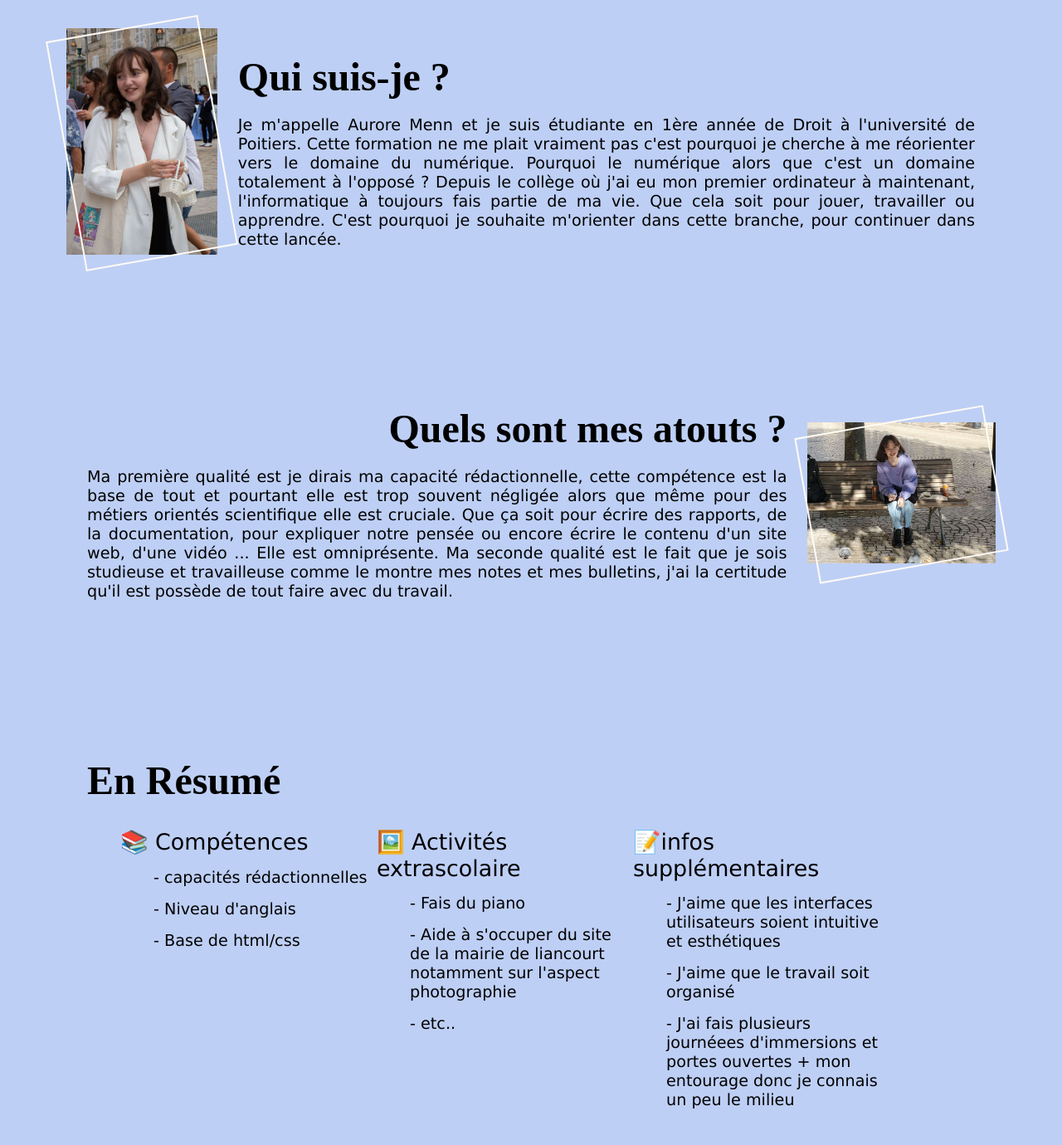
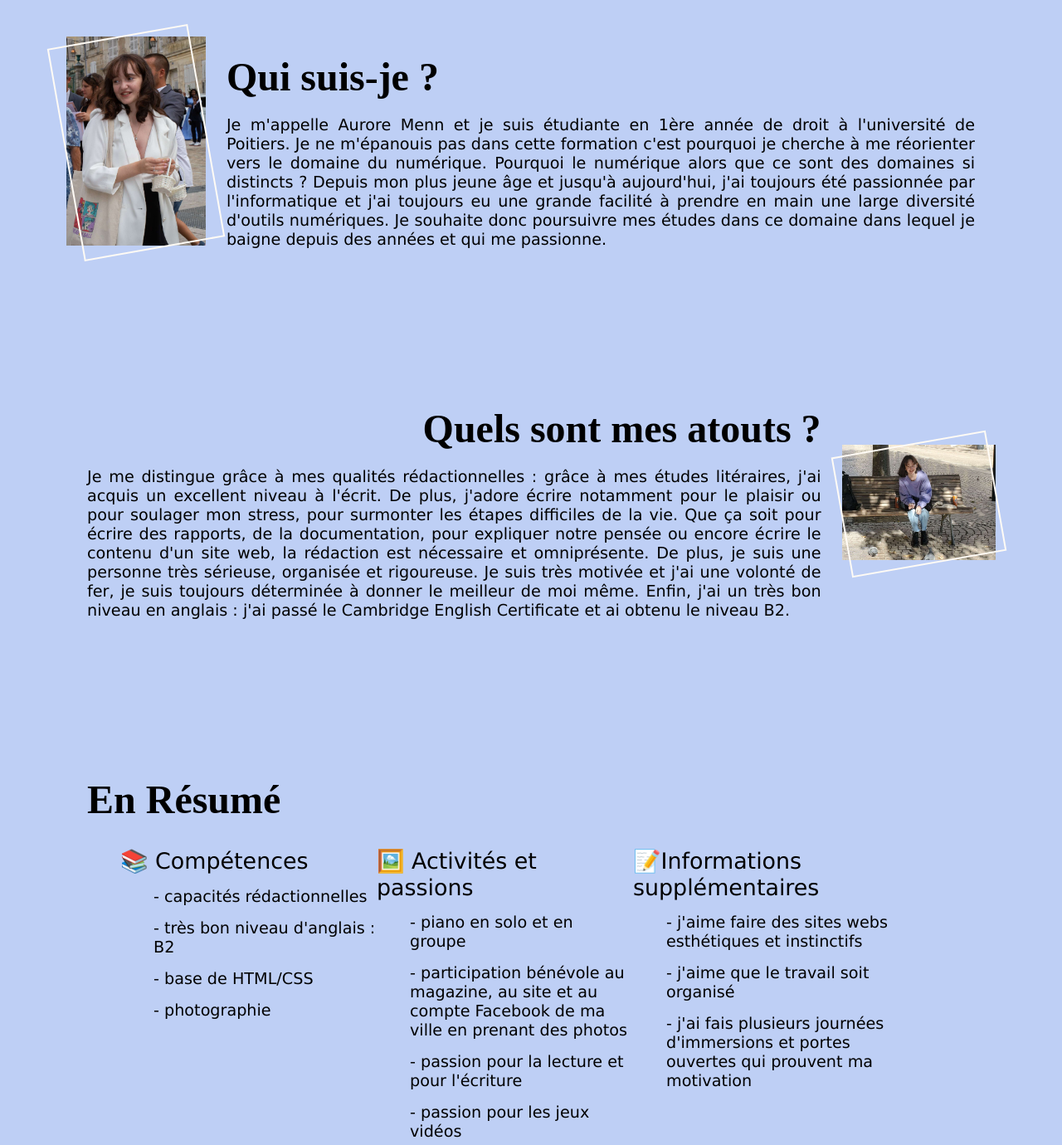
Before and after one commit to AuroreMenn/Portfolio, a plain HTML site: page index.html in a window 1280 px wide. Shown: the part 200-1580 px from the top of the page at 83% size. Drawn offline with Linux system fonts and the light colour scheme.

Commit message:
modification texte

```diff
--- a/index.html
+++ b/index.html
@@ -28,7 +28,7 @@
 
     <div id="site" style="display:none;">
         <header>
-            <img src="Aurore2.png" alt="Logo">
+            <img src="aurore2.png" alt="Logo">
         </header>
 
         <div class="séparator"></div>
@@ -44,12 +44,13 @@
 
                 <div class="col2">
                     <h2>Qui suis-je ?</h2>
-                    <p>Je m'appelle Aurore Menn et je suis étudiante en 1ère année de Droit à l'université de Poitiers.
-                        Cette formation ne me plait vraiment pas c'est pourquoi je cherche à me réorienter vers le
-                        domaine du numérique. Pourquoi le numérique alors que c'est un domaine totalement à l'opposé ?
-                        Depuis le collège où j'ai eu mon premier ordinateur à maintenant, l'informatique à toujours fais
-                        partie de ma vie. Que cela soit pour jouer, travailler ou apprendre. C'est pourquoi je souhaite
-                        m'orienter dans cette branche, pour continuer dans cette lancée.
+                    <p>Je m'appelle Aurore Menn et je suis étudiante en 1ère année de droit à l'université de Poitiers.
+                        Je ne m'épanouis pas dans cette formation c'est pourquoi je cherche à me réorienter vers le
+                        domaine du numérique. Pourquoi le numérique alors que ce sont des domaines si distincts ?
+                        Depuis mon plus jeune âge et jusqu'à aujourd'hui, j'ai toujours été passionnée par l'informatique
+                        et j'ai toujours eu une grande facilité à prendre en main une large diversité d'outils numériques.
+                        Je souhaite donc poursuivre mes études dans ce domaine dans lequel je baigne depuis des années
+                        et qui me passionne.
                     </p>
                 </div>
             </section>
@@ -64,13 +65,14 @@
                 </div>
                 <div class="col2">
                     <h2 id="title_left">Quels sont mes atouts ?</h2>
-                    <p>Ma première qualité est je dirais ma capacité rédactionnelle, cette compétence est la base de
-                        tout et pourtant elle est trop souvent négligée alors que même pour des métiers orientés
-                        scientifique elle est cruciale. Que ça soit pour écrire des rapports, de la documentation, pour
-                        expliquer notre pensée ou encore écrire le contenu d'un site web, d'une vidéo ... Elle est
-                        omniprésente.
-                        Ma seconde qualité est le fait que je sois studieuse et travailleuse comme le montre mes notes
-                        et mes bulletins, j'ai la certitude qu'il est possède de tout faire avec du travail.
+                    <p>Je me distingue grâce à mes qualités rédactionnelles : grâce à mes études litéraires, j'ai
+                        acquis un excellent niveau à l'écrit. De plus, j'adore écrire notamment pour le plaisir ou pour
+                        soulager mon stress, pour surmonter les étapes difficiles de la vie. Que ça soit pour écrire des
+                        rapports, de la documentation, pour expliquer notre pensée ou encore écrire le contenu d'un site
+                        web, la rédaction est nécessaire et omniprésente. De plus, je suis une personne très sérieuse,
+                        organisée et rigoureuse. Je suis très motivée et j'ai une volonté de fer, je suis toujours déterminée
+                        à donner le meilleur de moi même. Enfin, j'ai un très bon niveau en anglais : j'ai passé le Cambridge
+                        English Certificate et ai obtenu le niveau B2.
                     </p>
                 </div>
 
@@ -93,32 +95,34 @@
                             <div class="list_box">
                                 <li><span class="title_list">📚 Compétences</span>
                                     <ul>
-                                        <li>- capacités rédactionnelles</li>
-                                        <li>- Niveau d'anglais</li>
-                                        <li>- Base de html/css</li>
+                                        <li>- capacités rédactionnelles </li>
+                                        <li>- très bon niveau d'anglais : B2</li>
+                                        <li>- base de HTML/CSS</li>
+                                        <li>- photographie</li>
                                     </ul>
                                 </li>
                             </div>
 
                             <div class="list_box">
-                                <li><span class="title_list">🖼️ Activités extrascolaire</span>
+                                <li><span class="title_list">🖼️ Activités et passions</span>
                                     <ul>
-                                        <li>- Fais du piano</li>
-                                        <li>- Aide à s'occuper du site de la mairie de liancourt notamment sur l'aspect
-                                            photographie</li>
-                                        <li>- etc..</li>
+                                        <li>- piano en solo et en groupe</li>
+                                        <li>- participation bénévole au magazine, au site et au compte Facebook
+                                            de ma ville en prenant des photos</li>
+                                        <li>- passion pour la lecture et pour l'écriture
+                                        <li>- passion pour les jeux vidéos</li>
+                                        </li>
                                     </ul>
                                 </li>
                             </div>
 
                             <div class="list_box">
-                                <li><span class="title_list">📝infos supplémentaires</span>
+                                <li><span class="title_list">📝Informations supplémentaires</span>
                                     <ul>
-                                        <li>- J'aime que les interfaces utilisateurs soient intuitive et esthétiques</li>
-                                        <li>- J'aime que le travail soit organisé</li>
-                                        <li>- J'ai fais plusieurs journéees d'immersions et portes ouvertes + mon
-                                            entourage
-                                            donc je connais un peu le milieu</li>
+                                        <li>- j'aime faire des sites webs esthétiques et instinctifs</li>
+                                        <li>- j'aime que le travail soit organisé</li>
+                                        <li>- j'ai fais plusieurs journées d'immersions et portes ouvertes qui prouvent ma
+                                            motivation</li>
                                     </ul>
                                 </li>
                             </div>
```
